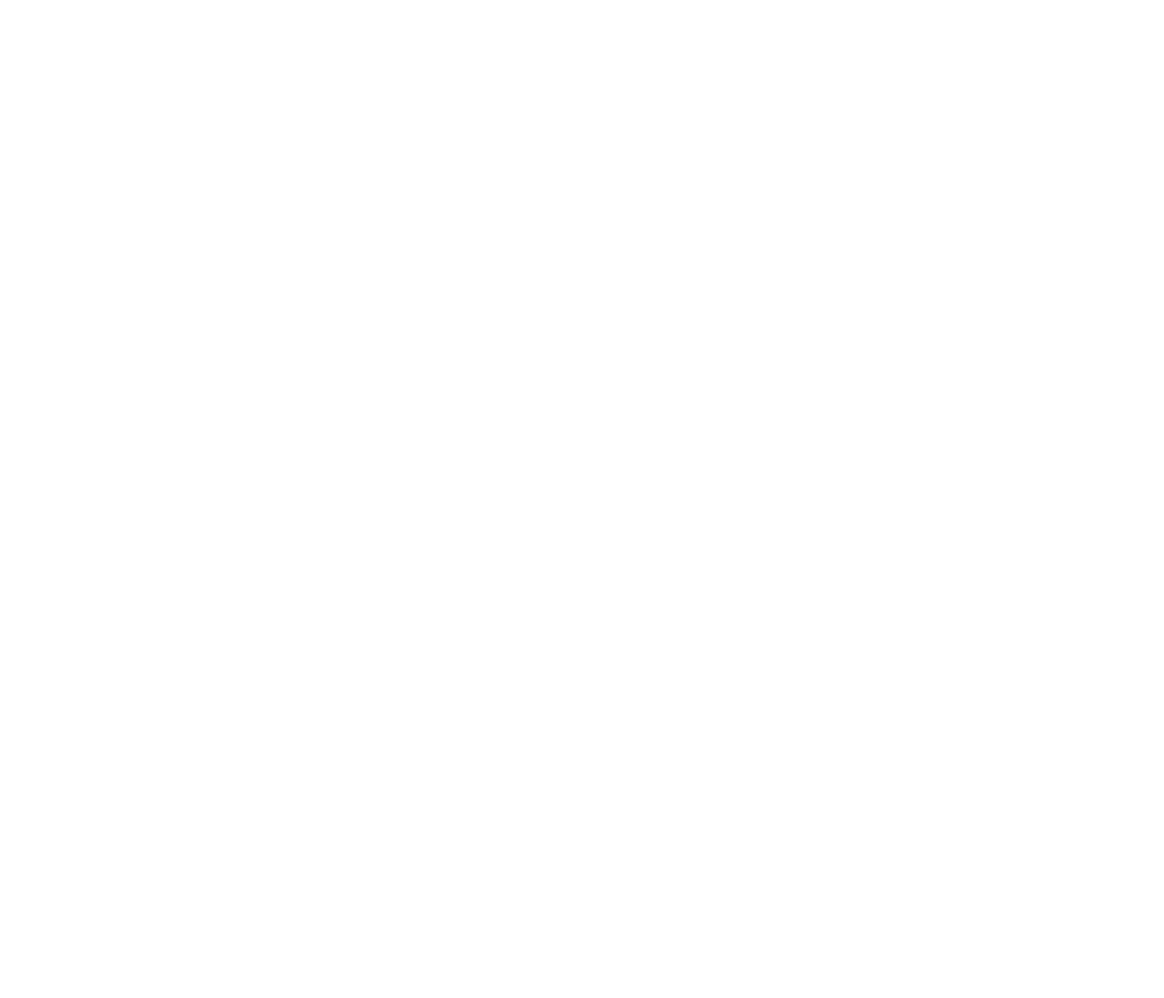
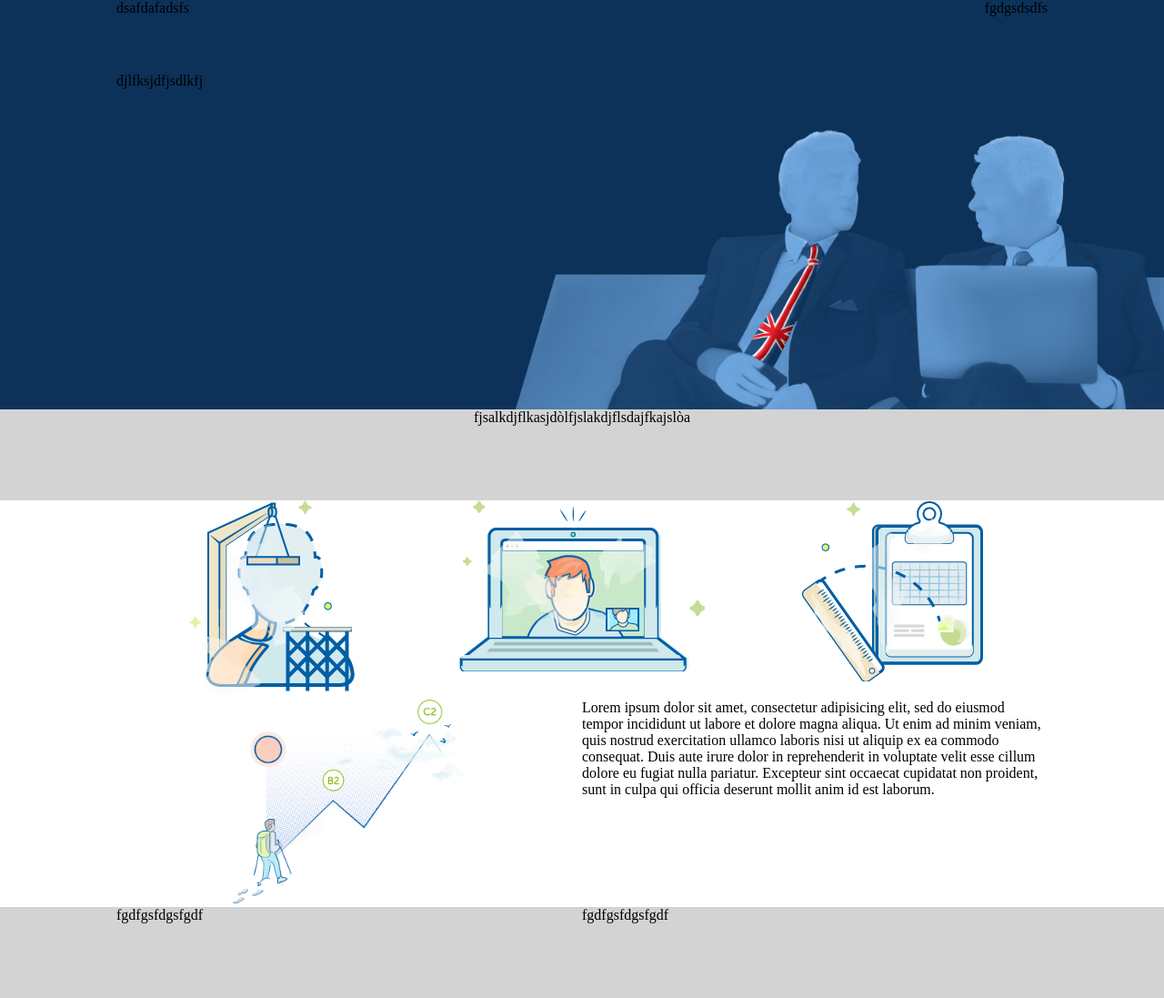
Before and after one commit to Simone978/html-css-fluentify, a plain HTML site: page index.html in a window 1280 px wide. Shown: the whole page at 91% size. Before the commit the page ends 800 px from the top, so only its background shows below. Drawn offline with Linux system fonts and the light colour scheme.

Commit message:
impostazione layout base

```diff
--- a/css/style.css
+++ b/css/style.css
@@ -3,3 +3,110 @@
   margin: 0;
   padding: 0;
 }
+
+/* testata */
+
+header{
+  width: 100%;
+  background-color: #0C325A;
+  background-image: url("../img/oldman.png");
+  background-size: 60%;
+  background-repeat: no-repeat;
+  background-position: 110% 110%;
+}
+
+.general-width{
+  width: 80%;
+  margin: 0 auto;
+}
+
+.header-body{
+  width: 80%;
+  height: 450px;
+  margin: 0 auto;
+}
+
+.header-top{
+  height: 80px;
+
+}
+.header-top:after{
+  content: "";
+  display: table;
+  clear: both;
+}
+.header-top-left{
+  float:left;
+}
+.header-top-right{
+  float:right;
+}
+
+.header-main{
+  /* background-color: yellow; */
+  height: 370px;
+}
+
+/* sottotestata */
+
+.subheader{
+  height: 100px;
+  text-align: center;
+  background-color: #D3D3D3;
+}
+
+/* servizi */
+
+.main-servizi{
+
+}
+.main-servizi:after{
+  content: "";
+  display: table;
+  clear: both;
+}
+
+.servizi{
+  width: calc(100% / 3);
+  float: left;
+  text-align: center;
+}
+
+/* call to action */
+
+.call-to-action::after{
+  content: "";
+  display: table;
+  clear: both;
+}
+
+.call-to-action .picture{
+  float: left;
+  width: 50%;
+  text-align: center;
+}
+.call-to-action .picture img{
+  width: 50%;
+}
+
+.call-to-action .info{
+  float: left;
+  width: 50%;
+}
+
+/* footer */
+
+footer{
+  background-color: #D3D3D3;
+  height: 100px;
+}
+
+.footer-container:after{
+  content: "";
+  display: table;
+  clear: both;
+}
+.footer-container .widget{
+  width: 50%;
+  float: left;
+}
--- a/index.html
+++ b/index.html
@@ -6,6 +6,71 @@
     <title>fluentify</title>
   </head>
   <body>
+      <!-- testata -->
+      <header>
+        <div class="header-body">
+          <div class="header-top">
+            <div class="header-top-left">
+              dsafdafadsfs
+            </div>
+            <div class="header-top-right">
+              fgdgsdsdfs
+            </div>
+          </div>
+          <div class="header-main">
+            djlfksjdfjsdlkfj
+          </div>
+        </div>
+      </header>
+      <!-- /testata -->
+
+      <!-- corpo pagina -->
+      <main>
+        <div class="subheader">
+          fjsalkdjflkasjdòlfjslakdjflsdajfkajslòa
+        </div>
+        <div class="main-servizi general-width">
+          <div class="servizi">
+            <div class="servizi-img">
+              <img src="img\profile.png" alt="profilo">
+            </div>
+          </div>
+          <div class="servizi">
+            <div class="servizi-img">
+              <img src="img\computer.png" alt="pc">
+            </div>
+          </div>
+          <div class="servizi">
+            <div class="servizi-img">
+              <img src="img\doc.png" alt="progressi">
+            </div>
+          </div>
+        </div>
+        <div class="call-to-action general-width">
+          <div class="picture">
+            <img src="img\mountain.png" alt="">
+          </div>
+          <div class="info">
+            <p>Lorem ipsum dolor sit amet, consectetur adipisicing elit, sed do eiusmod tempor incididunt ut labore et dolore magna aliqua. Ut enim ad minim veniam, quis nostrud exercitation ullamco laboris nisi ut aliquip ex ea commodo consequat. Duis aute irure dolor in reprehenderit in voluptate velit esse cillum dolore eu fugiat nulla pariatur. Excepteur sint occaecat cupidatat non proident, sunt in culpa qui officia deserunt mollit anim id est laborum.</p>
+          </div>
+        </div>
+
+      </main>
+      <!-- /corpo pagina -->
+
+      <!-- piepagina -->
+      <footer>
+        <div class="footer-container general-width">
+          <div class="widget">
+            fgdfgsfdgsfgdf
+          </div>
+          <div class="widget">
+            fgdfgsfdgsfgdf
+          </div>
+        </div>
+
+      </footer>
+      <!-- piepagina -->
 
   </body>
 </html>
```
Also changed, not shown: img/computer.png (added), img/doc.png (added), img/logo.png (added), img/mountain.png (added), img/oldman.png (added), img/profile.png (added).
